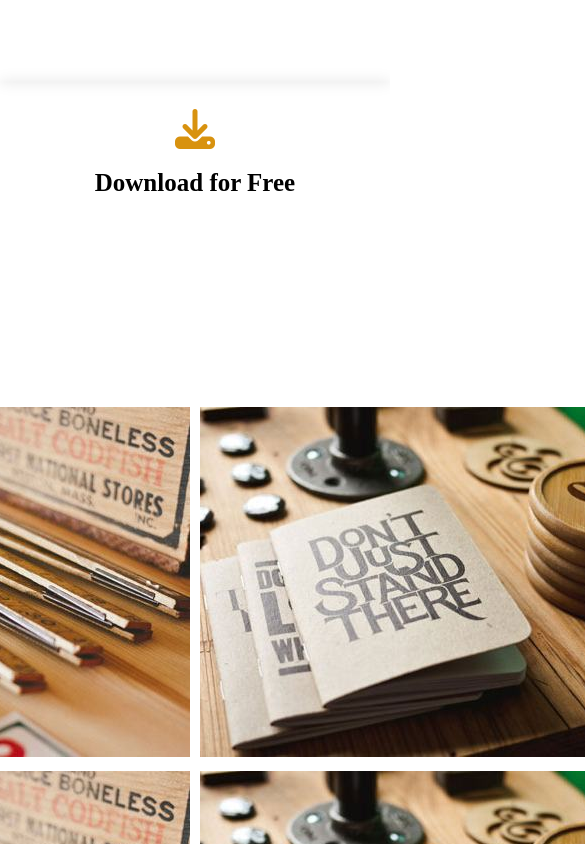
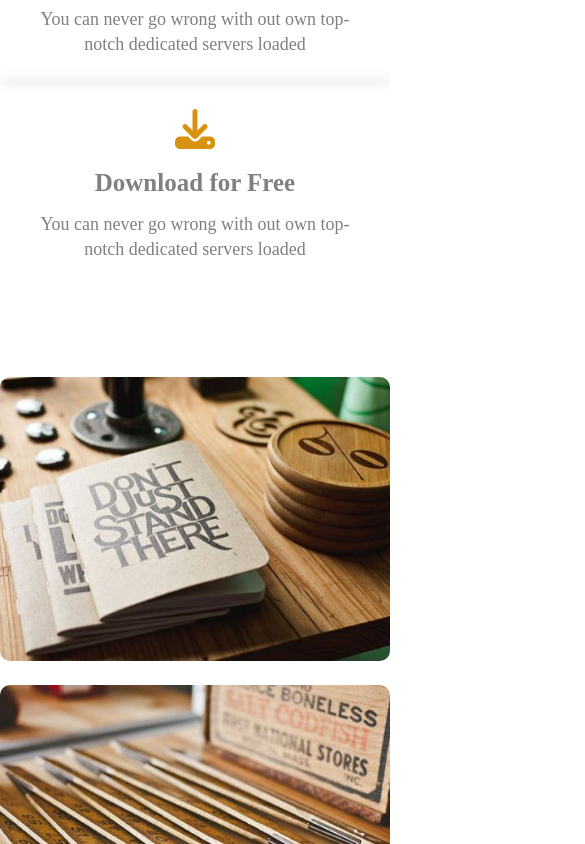
Before and after one commit to coder-Jahirul-Islam/Task-number-1, a plain HTML site: page index.html in a window 390 px wide. Shown: the part 2214-3058 px from the top of the page, 585 px wide, since content can reach past the window. Drawn offline with Linux system fonts and the light colour scheme.

Commit message:
added img hover on the gallery section

```diff
--- a/CSS/styles.css
+++ b/CSS/styles.css
@@ -164,6 +164,7 @@ nav a {
 .service_boxes {
     margin-top: 50px;
     overflow: hidden;
+    cursor: pointer;
 }
 
 .sv_icon {
@@ -176,12 +177,13 @@ nav a {
 .sv_title {
     margin: 15px 0;
     font-size: 25px;
+    color:gray;
 
 }
 
 .sv_desc {
     font-size: 18px;
-    color: white;
+    color: gray;
     line-height: 25px;
 
 }
@@ -205,39 +207,51 @@ nav a {
 
 
 
+
+
 /* gallery section starts */
 .gallery {
-    padding-top: 50px;
-    width: 100%;
-    display: flex;
-    justify-content: center;
-    align-items: center;
-
+    padding: 20px 0;
 }
 
 .gallery_container {
     display: grid;
-    grid-template-columns: repeat(4, 1fr);
-    gap: 10px
+    grid-template-columns: repeat(4, 1fr); /* 4 images per row */
+    grid-gap: 20px; /* Adjust spacing between images */
+}
+
+.gallery_container img {
+    max-width: 100%;
+    height: auto;
+    transition: transform 0.3s;
+    border-radius:10px ;
+    -webkit-border-radius:10px ;
+    -moz-border-radius:10px ;
+    -ms-border-radius:10px ;
+    -o-border-radius:5px ;
 }
 
 
+/* Zoom effect on hover */
+.gallery_container img:hover {
+    transform: scale(1.1);
+    cursor: pointer;
+    border-radius:5px ;
+    -webkit-border-radius:5px ;
+    -moz-border-radius:5px ;
+    -ms-border-radius:5px ;
+    -o-border-radius:5px ;
+}
 
-
-
-/* Centering service boxes when screen width reaches 776 pixels */
-
-@media only screen and (min-width: 776px) and (max-width: 991px) {
-    .service_boxes {
-        display: flex;
-        flex-wrap: wrap;
-        justify-content: center;
-        align-items: center;
-
-    }
-
-    .service_boxes .single_box {
-        margin: 0 15px 30px 15px;
-        /* Adjusting margin to provide spacing between centered boxes */
+/* Responsive Layout */
+@media (max-width: 768px) {
+    .gallery_container {
+        grid-template-columns: repeat(2, 1fr); /* 2 images per row for smaller screens */
     }
 }
+
+@media (max-width: 480px) {
+    .gallery_container {
+        grid-template-columns: 1fr; /* 1 image per row for even smaller screens */
+    }
+}
```
